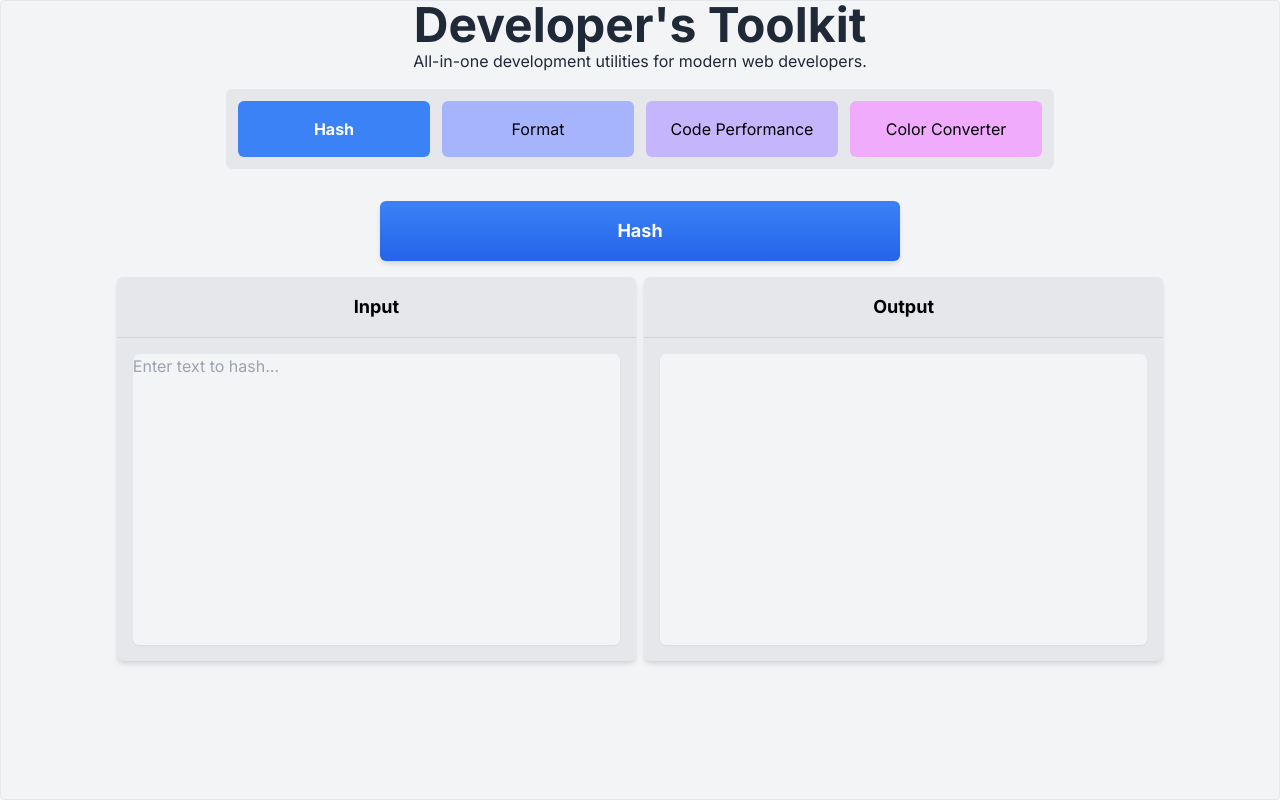
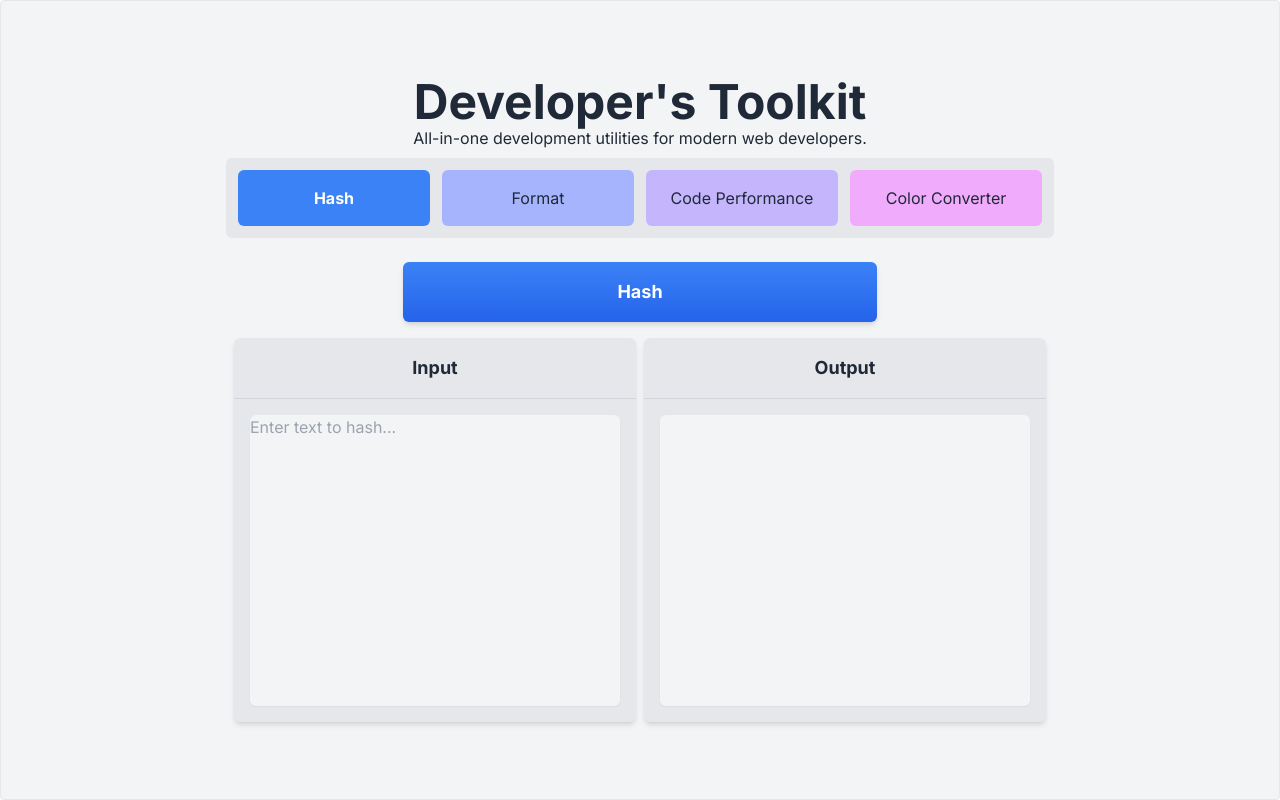
Before and after one commit to onniluova/DevToolkit, a React (Vite) app: page / in a window 1280 px wide. Built offline with nearby package versions, Linux system fonts and the light colour scheme.

Commit message:
feat: layout modifications and dropdown component
- added flex to main container
- added a dropdown component
- added a dropdown component in the code performance tab

```diff
--- a/src/App.jsx
+++ b/src/App.jsx
@@ -9,10 +9,9 @@ const App = () => {
     return (
         <ContentContainer>
             <Routes>
-                <Route path="/" element={<Home />} />
+                <Route path="/" element={<Home  />} />
                 <Route path="/about" element={<About />} />
             </Routes>
-            <Tabs />
         </ContentContainer>
     )
 }
--- a/src/components/common/Dropdown.jsx
+++ b/src/components/common/Dropdown.jsx
@@ -1,12 +1,14 @@
 import React, {useState} from 'react'
 
-const HashContent = () => {
+const CustomDropdown = ({ title, items, className }) => {
     return (
-        <div className="space-y-4 bg-gray-300 text-center h-64 rounded-md shadow-md">
-            <h1 className="">Hasher</h1>
-
+        <div className={`w-48 h-14 ${className}`}>
+            <select>
+                {items.map((item, index) => (
+                    <option key={index} value={item.value}>{item.label}</option>
+                ))}</select>
         </div>
     )
 }
 
-export default HashContent
+export default CustomDropdown
--- a/src/components/common/Tabs.jsx
+++ b/src/components/common/Tabs.jsx
@@ -9,7 +9,7 @@ const Tabs = () => {
     const [activeTab, setActiveTab] = useState("hash")
 
     const getTabStyles = (tabId, currentTab, color) => {
-        const baseStyles = "px-3.5 w-32 text-center rounded-md";
+        const baseStyles = "px-1 w-26 text-center rounded-md";
 
         const colorMap = {
             blue: {
@@ -60,7 +60,7 @@ const Tabs = () => {
 
     return (
         <div>
-            <div className="flex justify-center space-x-4 p-4">
+            <div className="flex justify-center space-x-3 p-2">
                 <div className="flex space-x-3 p-3 bg-gray-200 rounded-md">
                     {tabs.map(tab => (
                         <CustomButton
--- a/src/components/containers/ContentContainer.jsx
+++ b/src/components/containers/ContentContainer.jsx
@@ -2,7 +2,7 @@ import React from 'react'
 
 const ContentContainer = ({ children }) => {
     return (
-        <div className="min-h-screen border rounded bg-gray-100">
+        <div className="min-h-screen flex items-center justify-center border rounded bg-gray-100">
             {children}
         </div>
     )
--- a/src/components/containers/GeneralContainer.jsx
+++ b/src/components/containers/GeneralContainer.jsx
@@ -4,7 +4,7 @@ const GeneralContainer = ({
                        title,
                        children,
                        className,
-                       containerWidth = "w-5/12",
+                       containerWidth = "w-7/12",
                        containerHeight = "h-96"
                    }) => {
     return (
--- a/src/components/tools/CodePerformanceContent.jsx
+++ b/src/components/tools/CodePerformanceContent.jsx
@@ -1,11 +1,16 @@
 import React from 'react'
 import GeneralContainer from "../containers/GeneralContainer.jsx";
 import CustomButton from "../common/CustomButton.jsx";
+import CustomDropdown from "@/components/common/Dropdown.jsx";
 
 const CodePerformanceContainer = () => {
+    const languages = [
+        { value: 'javascript', label: 'JavaScript'},
+        { value: 'java', label: 'Java'}
+    ]
     return (
         <div className="flex flex-col space-y-4">
-            <div className="flex flex-col w-5/12 bg-gradient-to-b from-violet-500 to-violet-600 rounded-md shadow-md mx-auto">
+            <div className="flex flex-col w-7/12 bg-gradient-to-b from-violet-500 to-violet-600 rounded-md shadow-md mx-auto">
                 <p className="text-lg text-white font-bold text-center py-4">Code Performance</p>
             </div>
             <div className="flex justify-center gap-2">
@@ -15,8 +20,7 @@ const CodePerformanceContainer = () => {
                         className="w-full h-full shadow-sm rounded-md bg-gray-100 resize-none overflow-hidden"
                     />
                 </GeneralContainer>
-            </div>
-            <div className="flex justify-center">
+                <CustomDropdown title="Language" items={languages} className={"w-52"}></CustomDropdown>
                 <CustomButton title="Run" className="bg-blue-500 space-y-10 rounded-md drop-shadow-xl hover:bg-blue-300 transition-colors duration-200 ease-in-out"/>
             </div>
         </div>
--- a/src/components/tools/ColorConverterContent.jsx
+++ b/src/components/tools/ColorConverterContent.jsx
@@ -3,8 +3,9 @@ import GeneralContainer from "@/components/containers/GeneralContainer.jsx";
 
 const ColorConverterContent = () => {
     return (
-        <div className="flex flex-col space-y-4 px-4">
-            <div className="flex flex-col w-5/12 bg-gradient-to-b from-fuchsia-500 to-fuchsia-600 shadow-md mx-auto">
+        <div className="flex flex-col space-y-4 px-1">
+            <div
+                className="flex flex-col w-7/12 bg-gradient-to-b from-fuchsia-500 to-fuchsia-600 shadow-md mx-auto rounded-md">
                 <p className="text-lg text-white font-bold text-center py-4">Convert Color</p>
             </div>
             <div className="flex justify-center gap-2">
--- a/src/components/tools/FormatContent.jsx
+++ b/src/components/tools/FormatContent.jsx
@@ -4,7 +4,7 @@ import GeneralContainer from "../containers/GeneralContainer.jsx";
 const FormatContent = () => {
     return (
         <div className="flex flex-col space-y-4 px-4">
-            <div className="flex flex-col w-5/12 bg-gradient-to-b from-indigo-500 to-indigo-600 rounded-md shadow-md mx-auto">
+            <div className="flex flex-col w-7/12 bg-gradient-to-b from-indigo-500 to-indigo-600 rounded-md shadow-md mx-auto">
                 <p className="text-lg text-white font-bold text-center py-4">Format</p>
             </div>
             <div className="flex justify-center gap-2">
--- a/src/components/tools/HashContent.jsx
+++ b/src/components/tools/HashContent.jsx
@@ -4,7 +4,7 @@ import GeneralContainer from "../containers/GeneralContainer.jsx";
 const HashContent = () => {
     return (
         <div className="flex flex-col space-y-4 px-4">
-            <div className="flex flex-col w-5/12 bg-gray-300 bg-gradient-to-b from-blue-500 to-blue-600 rounded-md shadow-md mx-auto">
+            <div className="flex flex-col w-7/12 bg-gray-300 bg-gradient-to-b from-blue-500 to-blue-600 rounded-md shadow-md mx-auto">
                 <p className="text-lg text-white font-bold text-center py-4">Hash</p>
             </div>
             <div className="flex justify-center gap-2">
--- a/src/pages/Home.jsx
+++ b/src/pages/Home.jsx
@@ -1,10 +1,12 @@
 import React from 'react'
+import Tabs from "@/components/common/Tabs.jsx";
 
 const Home = () => {
     return (
         <div className="text-gray-800">
             <h1 className="text-5xl font-bold text-center">Developer's Toolkit</h1>
             <p className="text-center">All-in-one development utilities for modern web developers.</p>
+            <Tabs />
         </div>
     )
 }
```
